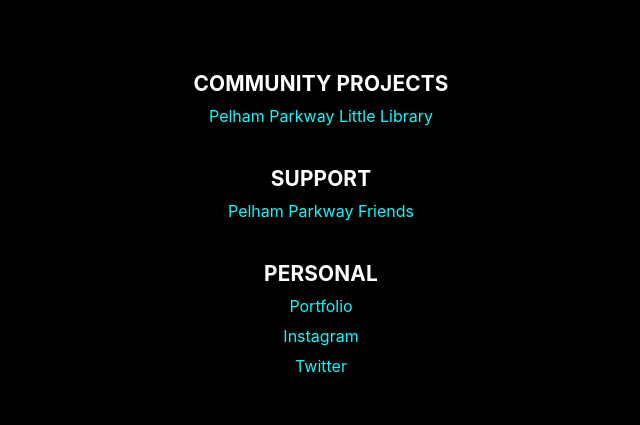
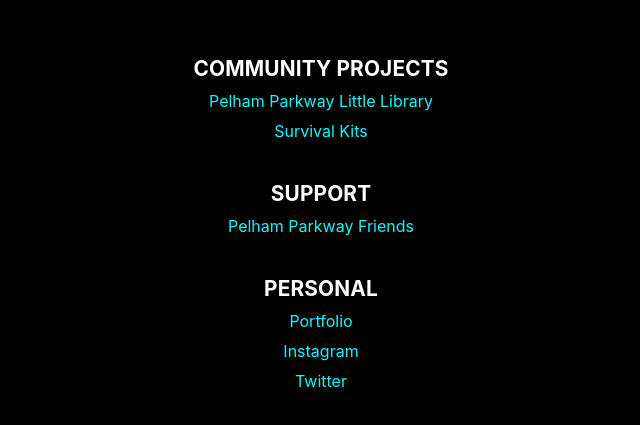
Before and after one commit to josue-rojas/withcheesepls, a React (Create React App) app: page / in a window 1280 px wide. Shown: the part 177-602 px from the top of the page, without its empty margins (319-959 px from the left). Built offline with nearby package versions, Linux system fonts and the light colour scheme.

Commit message:
Update App.tsx

```diff
--- a/src/App.tsx
+++ b/src/App.tsx
@@ -9,6 +9,10 @@ const MyLinks: LinkTree = [
       {
         title: 'Pelham Parkway Little Library',
         href: 'https://www.notion.so/withcheesepls/Pelham-Parkway-s-Little-Library-95974c50a3b84027a98aeeeb3ca62f82',
+      },
+      {
+        title: 'Survival Kits',
+        href: 'https://azulrojo.com/survivalkits/',
       }
     ]
   },
```
